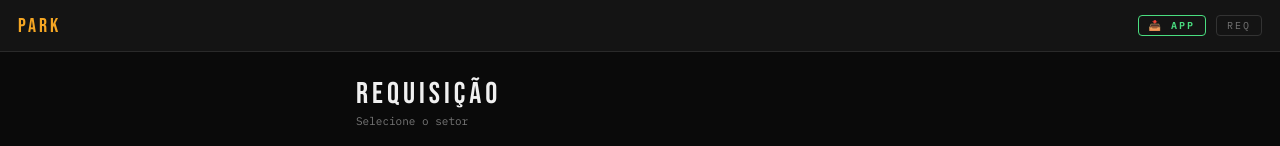
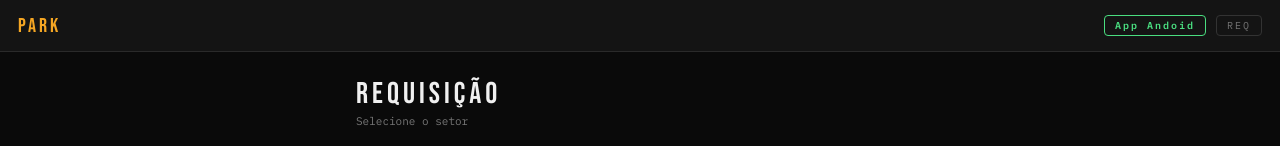
Before and after one commit to Arthur-Almeidaa/systemStock, a React (Vite) app: page /requisicao in a window 1280 px wide. Shown: the top 146 px of the page. Built offline with nearby package versions, Linux system fonts and the light colour scheme.

Commit message:
app pagina para downlaod Requisição app android

```diff
--- a/src/Requisicao.jsx
+++ b/src/Requisicao.jsx
@@ -686,7 +686,7 @@ export default function RequisicaoApp() {
             href="/Baixar/index.html"
             className="req-badge btn-download"
           >
-            📥 APP
+            App Andoid
           </a>
 
           {setor && fase === "form" && (
```
